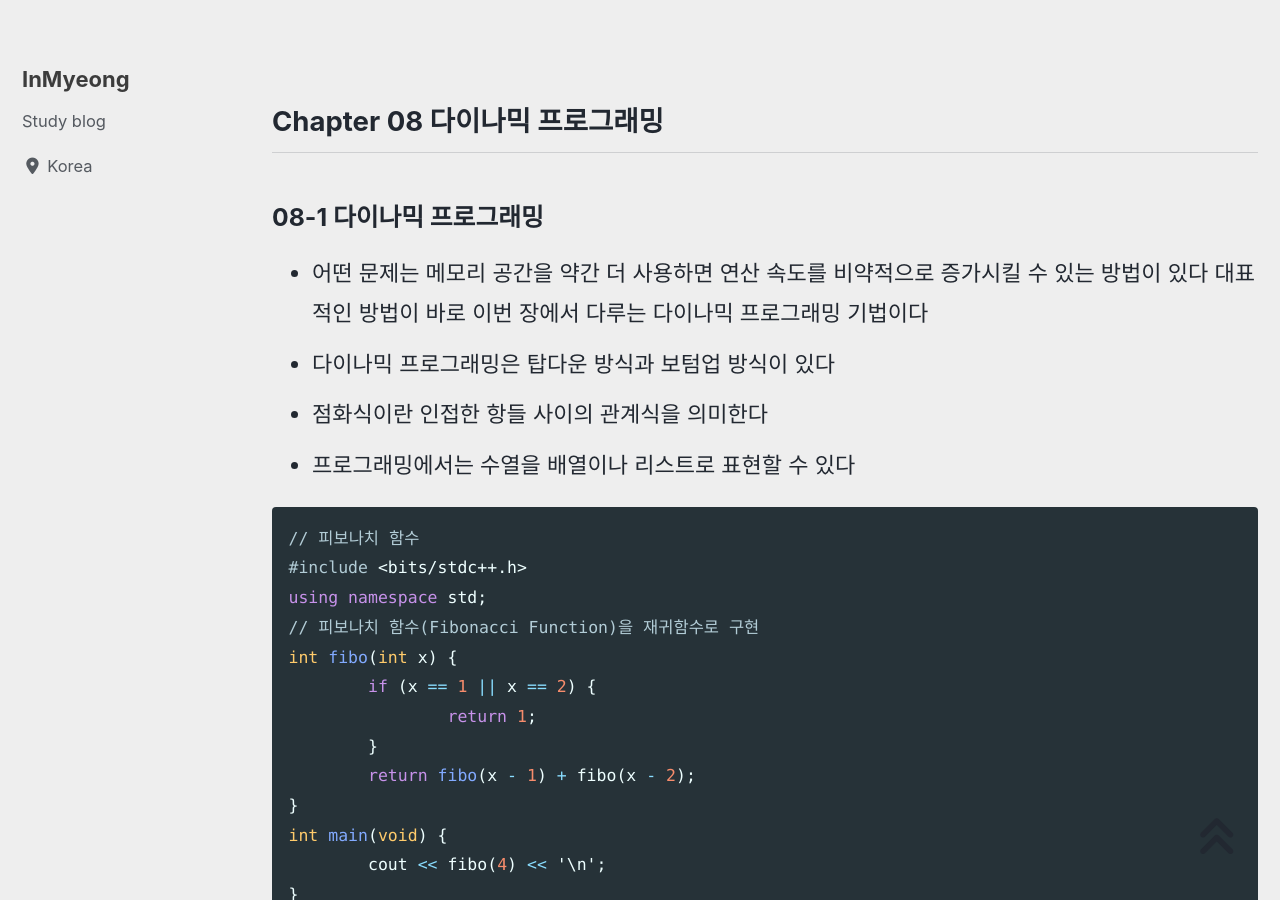
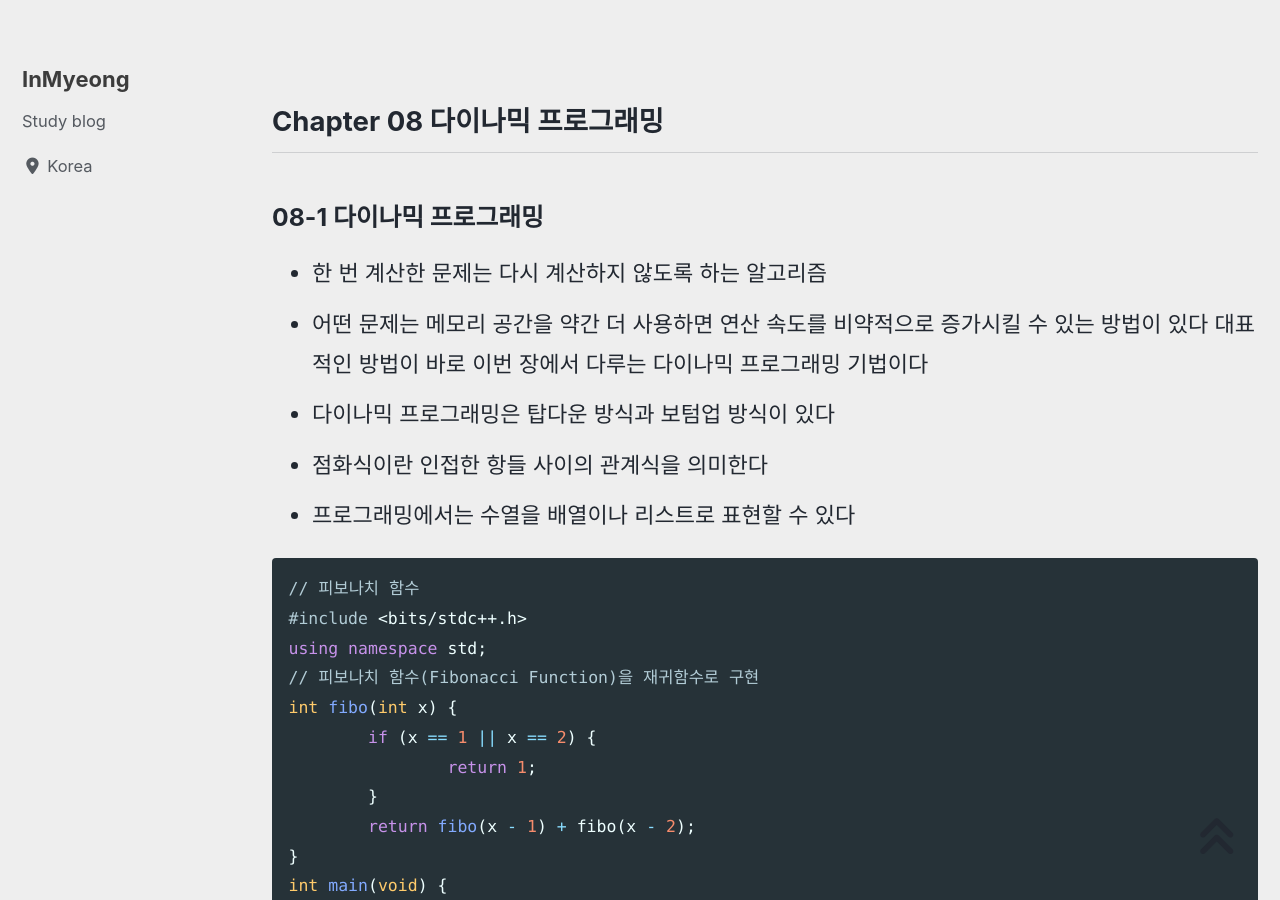
Before and after one commit to devMyeong/devMyeong.github.io, a Jekyll site: the page built from _posts/codingTest/2021-09-08-이코테.md, in a window 1280 px wide and 900 px high, scrolled down 30945 px. Built offline with Jekyll 4.4.1, drawn with Linux system fonts in a browser that asks for light colours; cached includes are drawn as plain includes; nearby versions of some CDN libraries; some web fonts are replaced; comment, search, counter and statistics services are not loaded.

Commit message:
corr typo

```diff
--- a/_posts/codingTest/2021-09-08-이코테.md
+++ b/_posts/codingTest/2021-09-08-이코테.md
@@ -950,6 +950,7 @@ int main(void) {
 ## Chapter 08 다이나믹 프로그래밍
 
 ### 08-1 다이나믹 프로그래밍
+- 한 번 계산한 문제는 다시 계산하지 않도록 하는 알고리즘
 - 어떤 문제는 메모리 공간을 약간 더 사용하면 연산 속도를 비약적으로 증가시킬 수 있는 방법이 있다 대표적인 방법이 바로 이번 장에서 다루는 다이나믹 프로그래밍 기법이다
 - 다이나믹 프로그래밍은 탑다운 방식과 보텀업 방식이 있다
 - 점화식이란 인접한 항들 사이의 관계식을 의미한다
```
